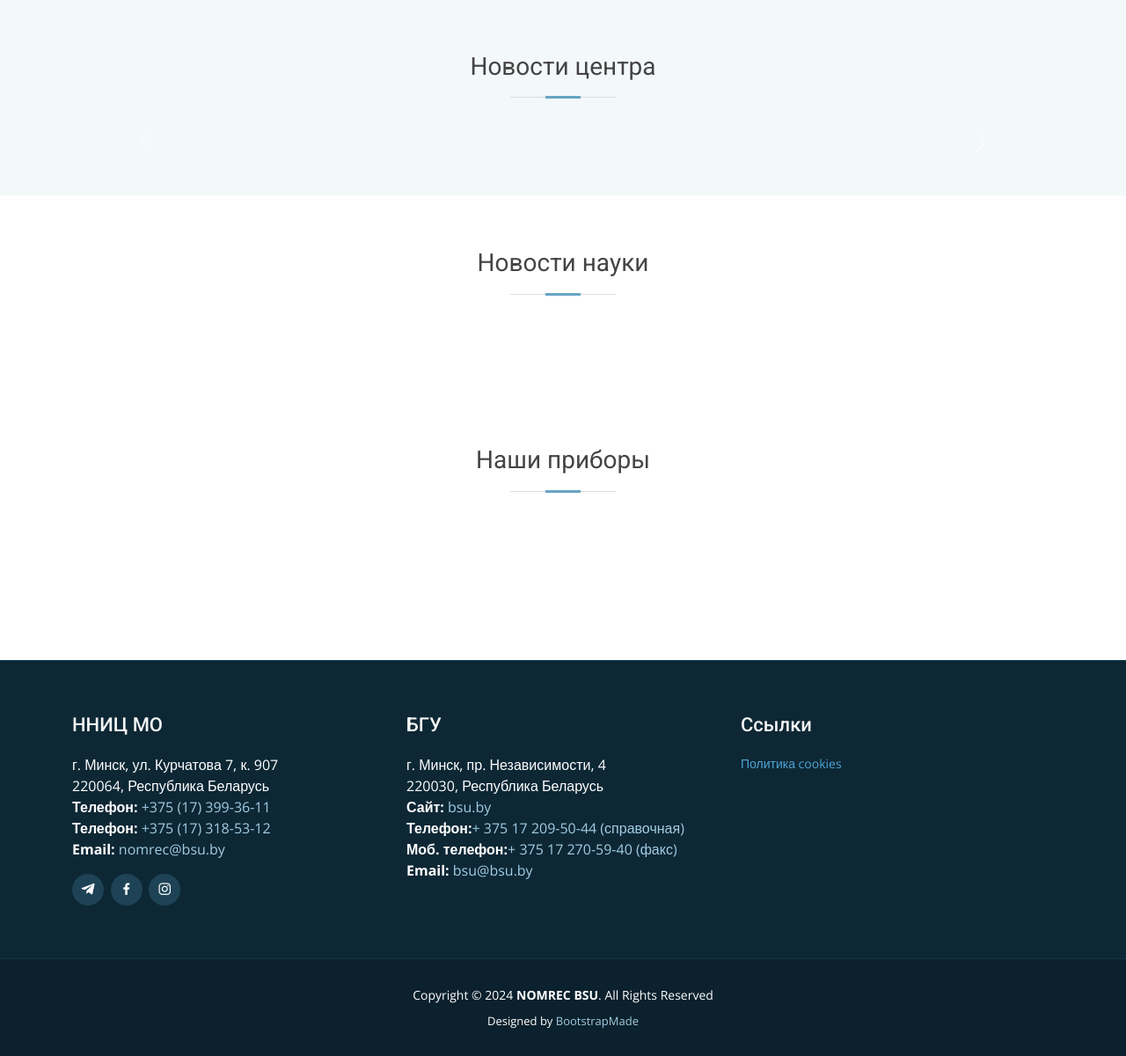
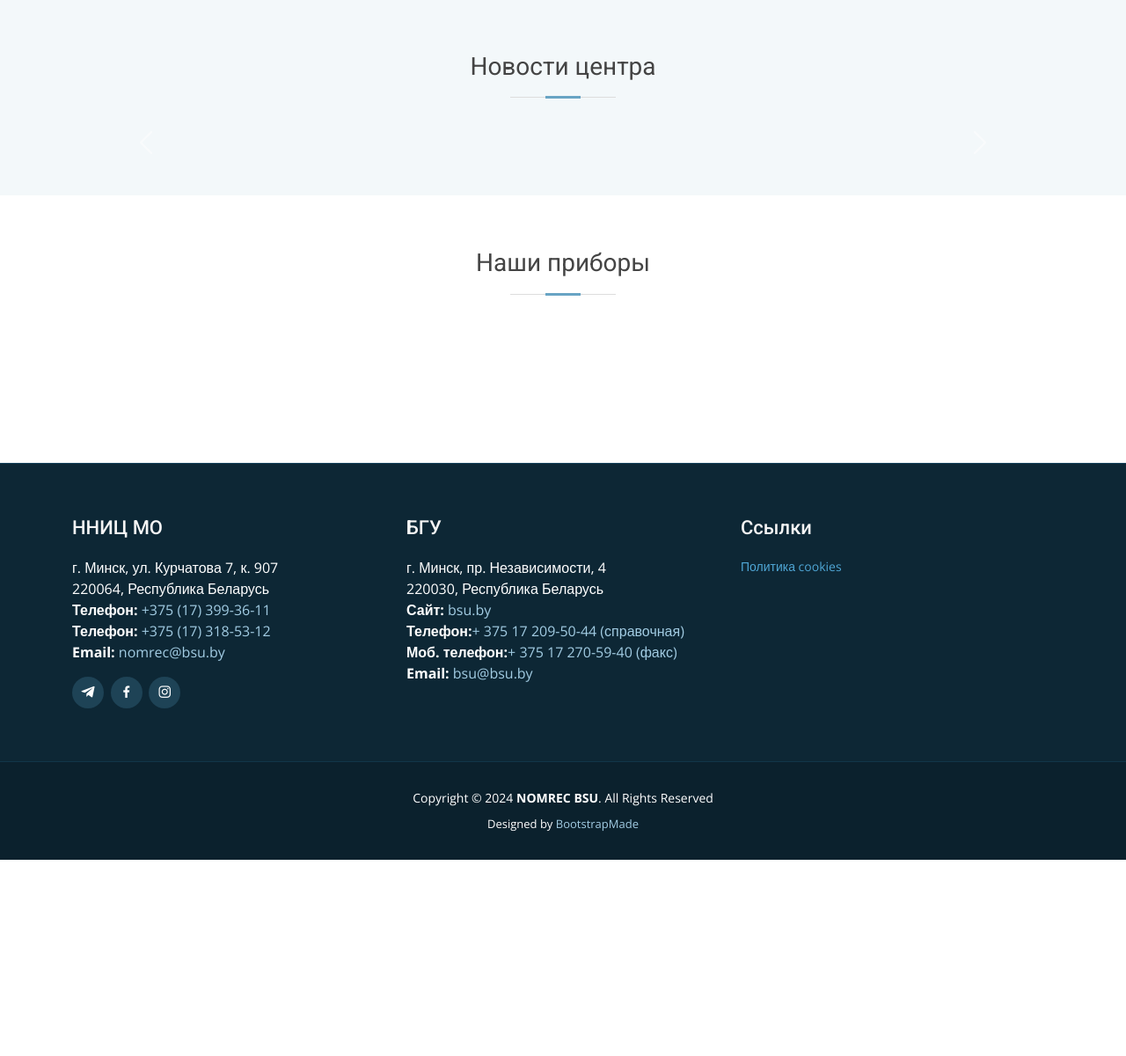
Before and after one commit to silkov78/ozone-bsu, a Django app: page / in a window 1280 px wide. Shown: the part 1670-2870 px from the top of the page at 88% size. After the commit the page ends 2647 px from the top, so only its background shows below. Run offline with Django 4.2, Linux system fonts and the light colour scheme; data that the repository does not hold is empty; parts of the project's set-up code (start-up, migrations or seed data) failed here and were passed over; some libraries are stand-ins or nearby versions.

Commit message:
refactor: remove science news from index.page

```diff
--- a/ozone_v4/templates/index.html
+++ b/ozone_v4/templates/index.html
@@ -180,57 +180,6 @@
         </section>
 
 
-        <section class="news">
-            <div class="container">
-                <div class="section-title">
-                    <h2>{% trans 'Новости науки' %}</h2>
-                </div>
-
-                <div id="carouselScienceNews" class="carousel slide" data-bs-ride="carousel">
-                  <div class="carousel-inner">
-
-                      {% for news_item in science_news %}
-                        <div class="carousel-item {% if forloop.first %}active{% endif %}">
-                            <div class="col-lg-12 col-sm-12 mb-5">
-                                <div class="card">
-                                    <div class="card-img">
-                                        <img src="{{ news_item.image_logo.url }}" alt="...">
-                                    </div>
-                                    <div class="card-body">
-                                        <h5 class="card-title"><a href="{% url 'blog-page-url' %}">{{ news_item.title }}</a></h5>
-                                        <p class="card-text text-center">{{ news_item.subtitle }}</p>
-                                        <div class="card-meta d-flex justify-content-between align-items-center">
-                                            <div class="date">
-                                                <i class="bi bi-clock"></i>
-                                                <time>{{ news_item.published }}</time>
-                                            </div>
-                                            <div class="read-more">
-                                                <a href="{% url 'blog-page-url' %}">{% trans 'Подробнее' %}</a>
-                                            </div>
-                                        </div>
-
-                                    </div>
-                                </div>
-                            </div>
-                        </div>
-                      {% endfor %}
-
-                  </div>
-
-                  <button class="carousel-control-prev" type="button" data-bs-target="#carouselScienceNews" data-bs-slide="prev">
-                    <span class="carousel-control-prev-icon" aria-hidden="true"></span>
-                    <span class="visually-hidden">Previous</span>
-                  </button>
-                  <button class="carousel-control-next" type="button" data-bs-target="#carouselScienceNews" data-bs-slide="next">
-                    <span class="carousel-control-next-icon" aria-hidden="true"></span>
-                    <span class="visually-hidden">Next</span>
-                  </button>
-                </div>
-
-            </div>
-
-        </section>
-
         <!-- ======= Devices Section ======= -->
         <section class="devices">
             <div class="container">
```
